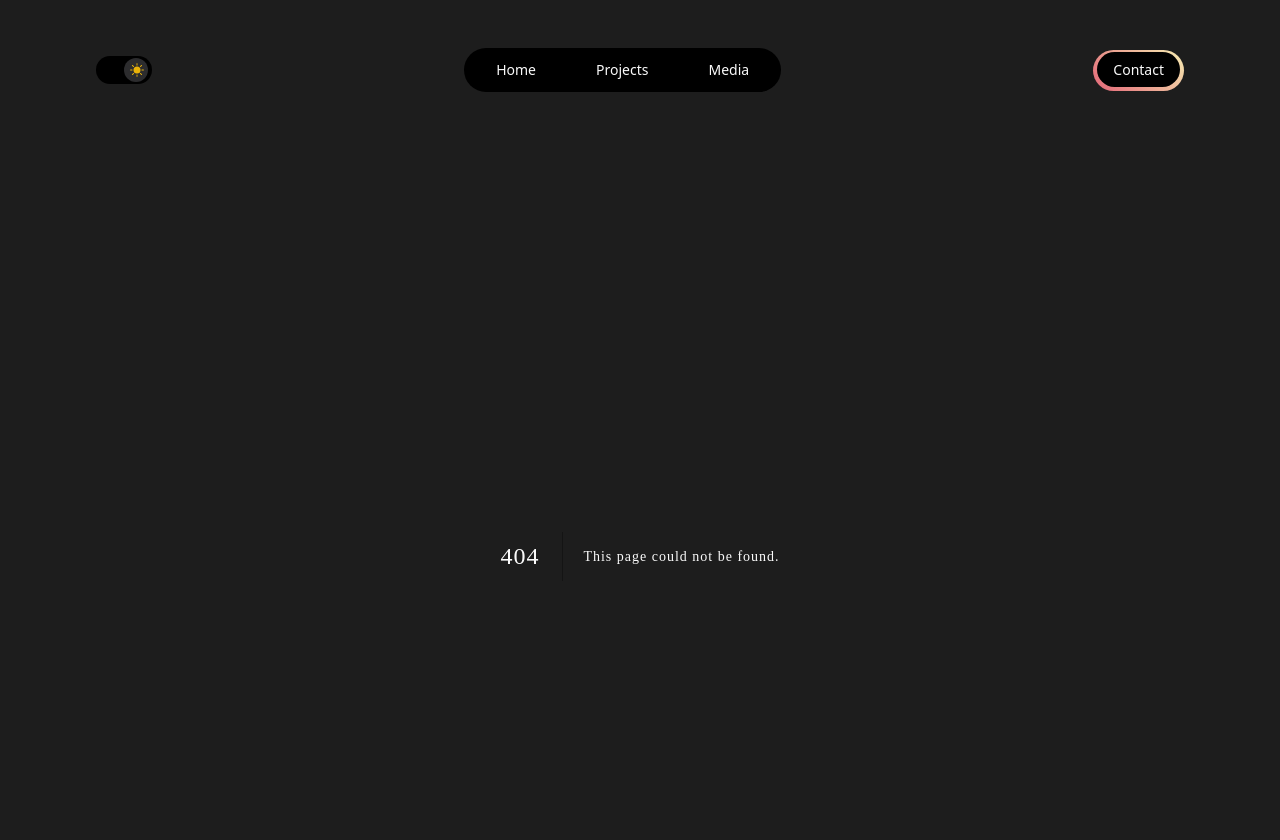
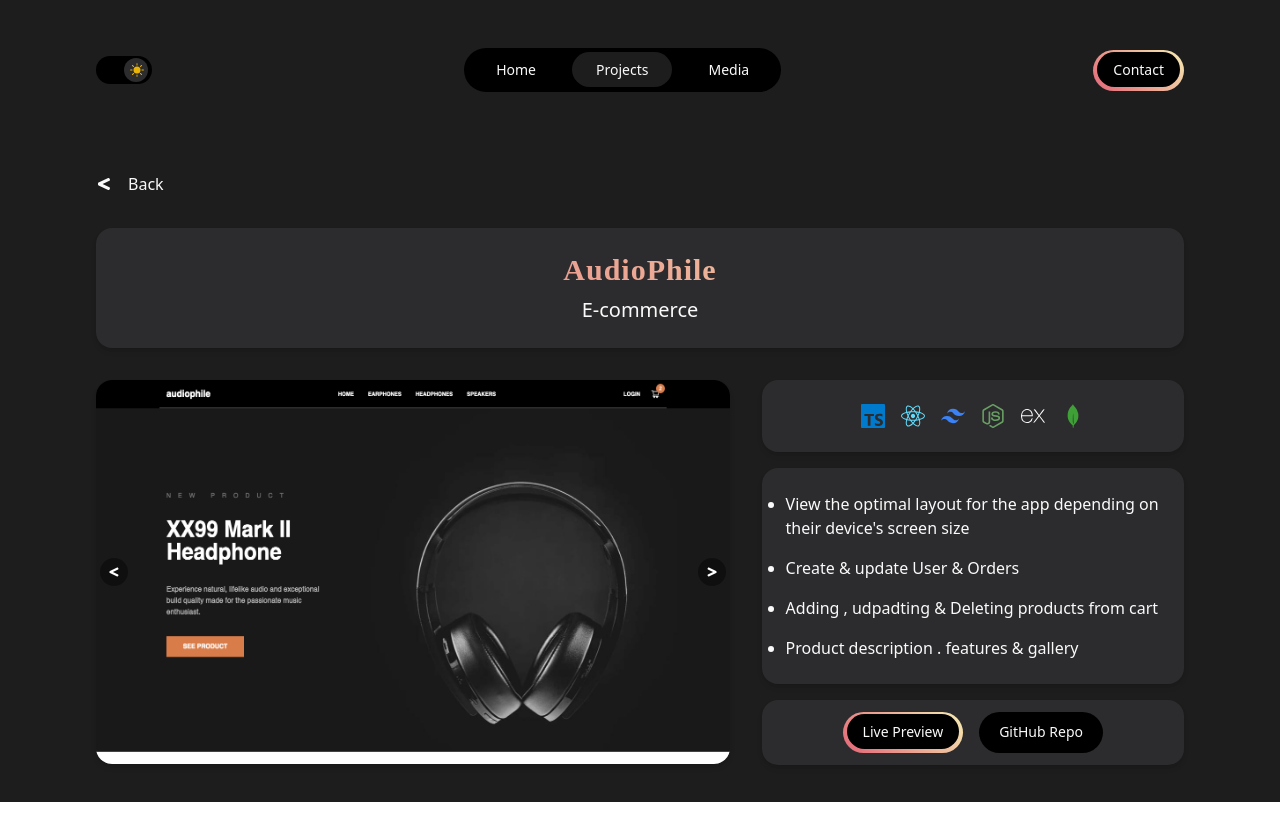
Before and after one commit to AshrafElshaer/portfolio-next-js, a Next.js app: page /projects/1 in a window 1280 px wide. Before the commit this address had no page. Shown: the top 840 px of the page. After the commit the page ends 802 px from the top, so only its background shows below. Built offline with nearby package versions, Linux system fonts and the light colour scheme.

Commit message:
project details page

```diff
--- /dev/null
+++ b/components/Carousel.tsx
@@ -0,0 +1,48 @@
+import Image from "next/image";
+import React, { useState } from "react";
+import { FaGreaterThan, FaLessThan } from "react-icons/fa";
+
+type Props = {
+  gallery: string[];
+  name: string;
+};
+
+function Carousel({ gallery, name }: Props) {
+  const [currentIdx, setCurrentIdx] = useState<number>(0);
+
+  function handlePrevious() {
+    setCurrentIdx((prev) => (prev === 0 ? prev : prev - 1));
+  }
+  function handleNext() {
+    setCurrentIdx((prev) => (prev !== gallery.length - 1 ? prev + 1 : prev));
+  }
+  return (
+    <div className='w-full h-full relative flex overflow-hidden'>
+      {gallery.map((img, idx) => (
+        <Image
+          key={idx}
+          src={img}
+          alt={name}
+          className={`imgPreview rounded-xl absolute top-0 left-0 transition-transform duration-300  ${
+            idx !== currentIdx ? "translate-x-full" : ""
+          } `}
+          width={0}
+          height={0}
+          sizes='100%'
+        />
+      ))}
+      <button
+        className='absolute top-1/2 -translate-y-1/2 right-1 z-20 bg-black/40 rounded-full text-white p-2'
+        onClick={handleNext}>
+        <FaGreaterThan size='0.75rem' />
+      </button>
+      <button
+        className='absolute top-1/2 -translate-y-1/2 left-1 z-20 bg-black/40 rounded-full text-white p-2'
+        onClick={handlePrevious}>
+        <FaLessThan size='0.75rem' />
+      </button>
+    </div>
+  );
+}
+
+export default Carousel;
--- a/components/Navbar.tsx
+++ b/components/Navbar.tsx
@@ -47,7 +47,7 @@ const Navbar = () => {
           <Link
             href='/projects'
             className={` py-2 px-6 rounded-full transition-all duration-200 ${
-              route === "/projects" ? " bg-gray-light dark:bg-darkBg" : ""
+              route.includes("/projects") ? " bg-gray-light dark:bg-darkBg" : ""
             }`}>
             Projects
           </Link>
--- a/components/ProjectPreview.tsx
+++ b/components/ProjectPreview.tsx
@@ -1,73 +1,52 @@
 import Link from "next/link";
 import Image from "next/image";
 import React, { ReactNode, useState } from "react";
-import { Card, Button } from "../components";
+import { Card, Button, Carousel } from "../components";
 import { FaGreaterThan, FaLessThan } from "react-icons/fa";
+import { MotionProps } from "framer-motion";
 
 type Props = {
   project: {
+    id: number;
     name: string;
+    description?: string[];
     subTitle: string;
     techStack: ReactNode[];
     gallery: string[];
     livePath: string;
     githubPath: string;
   };
-};
+} & MotionProps;
 
-function ProjectPreview({ project }: Props) {
-  const { name, subTitle, gallery, githubPath, livePath, techStack } = project;
-  const [currentIdx, setCurrentIdx] = useState<number>(0);
+function ProjectPreview({ project, ...motionProps }: Props) {
+  const { id, name, subTitle, gallery, githubPath, livePath, techStack } =
+    project;
 
-  function handlePrevious() {
-    setCurrentIdx((prev) => (prev === 0 ? prev : prev - 1));
-  }
-  function handleNext() {
-    setCurrentIdx((prev) => (prev !== gallery.length - 1 ? prev + 1 : prev));
-  }
   return (
-    <Card styles='max-w-md mx-auto md:mx-0'>
+    <Card styles='max-w-md min-w-[22rem]  mx-auto md:mx-0' {...motionProps}>
       {/* HEADER */}
       <div className='flex flex-col items-center gap-4 sm:flex-row sm:justify-between'>
         <div>
           <h2 className='text-xl'>{name}</h2>
           <p>{subTitle}</p>
         </div>
-        <div className='flex gap-2'>{techStack.map((tech) => tech)}</div>
+        <div className='flex gap-2'>
+          {techStack.map((tech, idx) => (
+            <div key={idx}>{tech}</div>
+          ))}
+        </div>
       </div>
       {/* GALLERY */}
-      <div className='w-full rounded-lg h-44 my-6 relative flex overflow-hidden'>
-        {gallery.map((img, idx) => (
-          <Image
-            key={idx}
-            src={img}
-            alt={name}
-            className={`imgPreview rounded-xl absolute top-0 left-0 transition-transform duration-300  ${
-              idx !== currentIdx ? "translate-x-full" : ""
-            } `}
-            width={0}
-            height={0}
-            sizes='100%'
-          />
-        ))}
-        <button
-          className='absolute top-1/2 -translate-y-1/2 right-1 z-20 bg-black/40 rounded-full text-white p-2'
-          onClick={handleNext}>
-          <FaGreaterThan size='0.75rem' />
-        </button>
-        <button
-          className='absolute top-1/2 -translate-y-1/2 left-1 z-20 bg-black/40 rounded-full text-white p-2'
-          onClick={handlePrevious}>
-          <FaLessThan size='0.75rem' />
-        </button>
+      <div className='rounded-lg h-44 my-6'>
+        <Carousel gallery={gallery} name={name} />
       </div>
       <div className='flex justify-center items-center gap-4'>
-        <Button buttonType='primary'>
-          <Link href={livePath} target='_blank'>
-            Live Preview
-          </Link>
-        </Button>
-        <Button buttonType='secondary'>Learn More</Button>
+        <Link href={livePath} target='_blank'>
+          <Button buttonType='primary'>Live Preview</Button>
+        </Link>
+        <Link href={`/projects/${id}`}>
+          <Button buttonType='secondary'>Learn More</Button>
+        </Link>
       </div>
     </Card>
   );
--- a/components/index.ts
+++ b/components/index.ts
@@ -9,3 +9,4 @@ export { default as TechPreview } from "./TechPreview";
 export { default as SocialMediaCard } from "./SocialMediaCard";
 export { default as PageTransition } from "./PageTransition";
 export { default as ProjectPreview } from "./ProjectPreview";
+export { default as Carousel } from "./Carousel";
--- a/constans/index.tsx
+++ b/constans/index.tsx
@@ -114,11 +114,18 @@ export const socialMediaLinks = {
 
 export const projects = [
   {
+    id: 1,
     name: "AudioPhile",
     subTitle: "E-commerce ",
+    description: [
+      "View the optimal layout for the app depending on their device's screen size",
+      "Create & update User & Orders",
+      "Adding , udpadting & Deleting products from cart",
+      "Product description . features & gallery",
+    ],
     techStack: [
+      createIcon("typescript", "1.5rem"),
       createIcon("react", "1.5rem"),
-      createIcon("redux", "1.5rem"),
       createIcon("tailwind", "1.5rem"),
       createIcon("node", "1.5rem"),
       createIcon("express", "1.5rem"),
@@ -136,8 +143,15 @@ export const projects = [
     githubPath: "https://github.com/AshrafElshaer/e-commerce-client",
   },
   {
+    id: 2,
     name: "Invoce App",
     subTitle: "Invoicing web app ",
+    description: [
+      "Create, read, update, and delete invoices",
+      "Save draft invoices, and mark pending invoices as paid",
+      "Filter invoices by status (draft/pending/paid)",
+      "Full authantication through firebase authantication",
+    ],
     techStack: [
       createIcon("react", "1.5rem"),
       createIcon("redux", "1.5rem"),
@@ -154,6 +168,7 @@ export const projects = [
     githubPath: "https://github.com/AshrafElshaer/invoice-app-redux",
   },
   {
+    id: 3,
     name: "Invoce App",
     subTitle: "Invoicing web app ",
     techStack: [
--- /dev/null
+++ b/pages/projects/[projuctId]/index.tsx
@@ -0,0 +1,73 @@
+import React, { useEffect, useState } from "react";
+import { useRouter } from "next/router";
+import { projects } from "../../../constans";
+import { Button, Card, Carousel, HEAD, Main } from "../../../components";
+import { motion } from "framer-motion";
+import Link from "next/link";
+import { FaLessThan } from "react-icons/fa";
+
+type Props = {};
+
+function index({}: Props) {
+  const {
+    query: { projuctId },
+    push: navigate,
+  } = useRouter();
+
+  const [project, _] = useState(projects.find((item) => item.id === Number(projuctId)));
+
+
+  useEffect(() => {}, []);
+  return (
+    <>
+      <HEAD
+        description={`${project?.name} , ${project?.subTitle}`}
+        path={project?.name}
+      />
+      <Main styles='flex flex-col gap-8'>
+        <Link href='/projects' className=' flex items-center gap-4'>
+          <FaLessThan size='1rem' />
+          Back
+        </Link>
+        <Card styles='text-center '>
+          <h2 className='text-3xl text-gradient mb-2'>{project?.name}</h2>
+          <p className='text-xl'>{project?.subTitle}</p>
+        </Card>
+        <div className='flex flex-col md:flex-row gap-8 '>
+          <Card styles=' h-96 py-0 px-0 md:flex-[3] flex-grow'>
+            <Carousel
+              gallery={project?.gallery as string[]}
+              name={project?.name as string}
+            />
+          </Card>
+          <div className='flex flex-col gap-4 md:flex-[2]'>
+            <Card styles='flex flex-wrap justify-center gap-4 '>
+              {project?.techStack.map((tech, idx) => (
+                <div key={idx} className='text-2xl'>
+                  {tech}
+                </div>
+              ))}
+            </Card>
+            <Card styles='flex-grow'>
+              <motion.ul className='list-disc flex flex-col gap-4'>
+                {project?.description?.map((text, idx) => (
+                  <motion.li key={idx}>{text}</motion.li>
+                ))}
+              </motion.ul>
+            </Card>
+            <Card styles='flex justify-center gap-4 py-3'>
+              <Link href={project?.livePath as string} target='_blank'>
+                <Button buttonType='primary'>Live Preview</Button>
+              </Link>
+              <Link href={project?.githubPath as string} target='_blank'>
+                <Button buttonType='secondary'>GitHub Repo</Button>
+              </Link>
+            </Card>
+          </div>
+        </div>
+      </Main>
+    </>
+  );
+}
+
+export default index;
--- a/pages/projects/index.tsx
+++ b/pages/projects/index.tsx
@@ -1,6 +1,21 @@
 import Image from "next/image";
 import { HEAD, Main, Card, Button, ProjectPreview } from "../../components";
 import { projects } from "../../constans";
+
+const cardVariant = {
+  hidden: {
+    y: 100,
+    opacity: 0,
+  },
+  show: {
+    y: 0,
+    opacity: 1,
+    transition: {
+      ease: "easeInOut",
+      duration: 0.4,
+    },
+  },
+};
 
 const Projects = () => {
   return (
@@ -10,7 +25,7 @@ const Projects = () => {
       <Main styles=''>
         <div className='grid grid-rows-fit md:grid-cols-2 lg:grid-cols-3 gap-4'>
           {projects.map((project, idx) => (
-            <ProjectPreview key={idx} project={project} />
+            <ProjectPreview key={idx} project={project} variants={cardVariant} />
           ))}
         </div>
       </Main>
```
